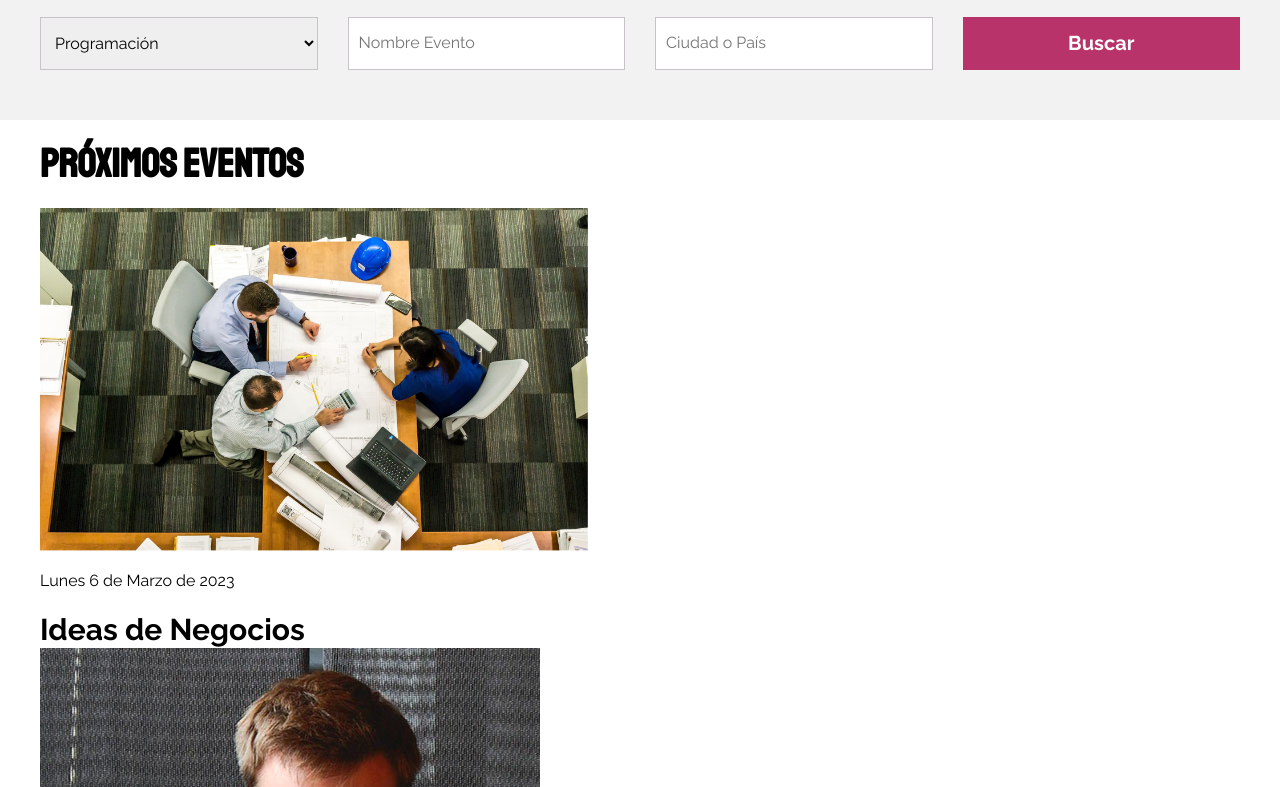
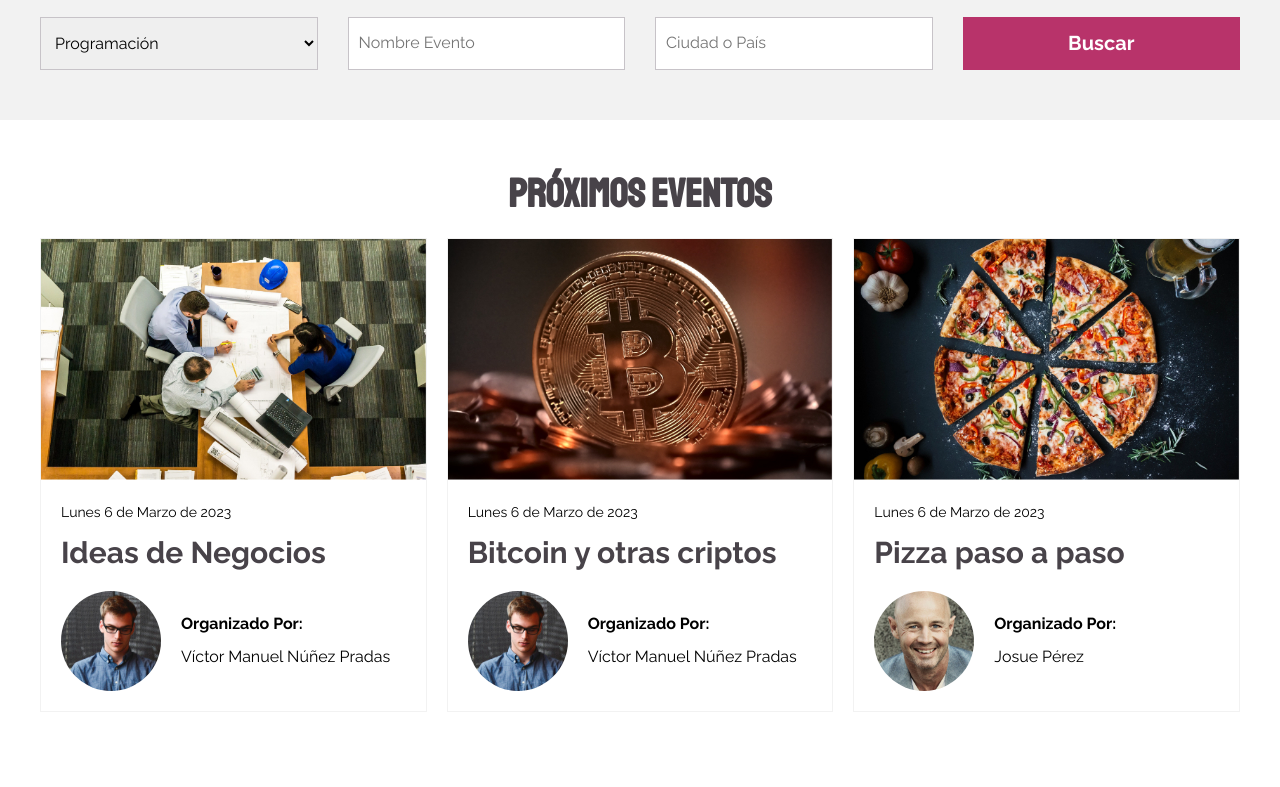
Before and after one commit to VmNunez/Clon-Meetup-, a website: page index.html in a window 1280 px wide. Shown: the part 833-1620 px from the top of the page. After the commit the page ends 1595 px from the top, so only its background shows below. Drawn offline with Linux system fonts and the light colour scheme.

Commit message:
css eventos finalizado

```diff
--- a/src/scss/base/_mixins.scss
+++ b/src/scss/base/_mixins.scss
@@ -37,8 +37,9 @@
     @include tablet {
         width: auto;
     }
+
     &:hover {
-        background-color: darken( $bgColor, 10% );
+        background-color: darken($bgColor, 10%);
     }
 }
 
@@ -47,3 +48,9 @@
     gap: $espaciado;
     grid-template-columns: repeat($columnas, 1fr);
 }
+
+@mixin heading {
+    text-align: center;
+    margin: 0;
+    color: v.$gris;
+}
--- a/src/scss/ui/contenido/_busqueda.scss
+++ b/src/scss/ui/contenido/_busqueda.scss
@@ -6,9 +6,7 @@
     padding:5rem 0;
 
     &__heading{
-        text-align: center;
-        margin:0;
-        color:v.$gris;
+        @include m.heading;
     }
 }
 
--- /dev/null
+++ b/src/scss/ui/contenido/_eventos.scss
@@ -0,0 +1,57 @@
+@use '../../base/variables' as v;
+@use '../../base/mixins' as m;
+
+.eventos{
+    padding: 5rem 0;
+
+
+    &__heading{
+        @include m.heading;
+    }
+
+    &__grid{
+        margin-top: 2rem;
+        @include m.grid(1,2rem);
+
+        @include m.tablet{
+            @include m.grid(3,2rem);
+        }
+    }
+}
+
+.evento{
+    border: 1px solid v.$grisClaro;
+
+    &__imagen{
+        width: 100%;
+    }
+    &__contenido{
+        padding: 2rem;
+    }
+    &__fecha{
+        font-size: 1.4rem;
+        margin: 0;
+    }
+    &__nombre{
+        color:v.$gris;
+        margin:1rem 0;
+    }
+    &__autor{
+        display: flex;
+        align-items: center;
+        gap:2rem;
+        margin-top: 2rem;
+    }
+    &__autor-imagen{
+          width: 10rem;
+            border-radius: 50%;
+            overflow: hidden;
+    }
+    &__organizado-texto,
+    &__organizado-nombre{
+        margin:.5rem 0;
+    }
+    &__organizado-texto{
+        font-weight: 700;
+    }
+}
--- a/src/scss/ui/contenido/_index.scss
+++ b/src/scss/ui/contenido/_index.scss
@@ -1,2 +1,3 @@
 @forward 'hero';
 @forward 'busqueda';
+@forward 'eventos';
```
Also changed, not shown: css/app.css, 1 other file.
